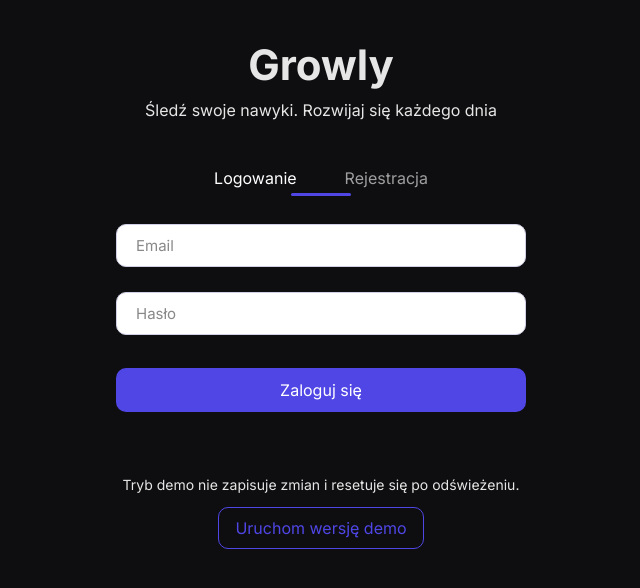
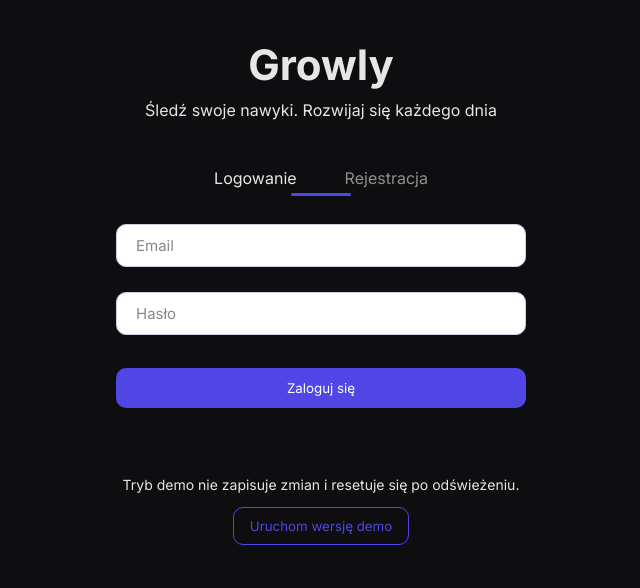
Before and after one commit to KamilKonopski/growly, a React (Vite) app in the folder frontend/: page /auth in a window 1280 px wide. Shown: the top 588 px of the page, without its empty margins (319-959 px from the left). Built offline with nearby package versions, Linux system fonts and the light colour scheme.

Commit message:
fix: problem with global styles

```diff
--- a/frontend/src/components/NotFound/NotFound.module.css
+++ b/frontend/src/components/NotFound/NotFound.module.css
@@ -3,17 +3,17 @@
   padding: 60px 20px;
 }
 
-h1 {
+.container h1 {
   font-size: 72px;
   margin-bottom: 20px;
 }
 
-p {
+.container p {
   font-size: 18px;
   margin-bottom: 30px;
 }
 
-button {
+.container button {
   padding: 12px 24px;
   border-radius: 8px;
   border: none;
@@ -23,6 +23,6 @@ button {
   cursor: pointer;
 }
 
-button:hover {
+.container button:hover {
   background-color: #3730a3;
 }
```
